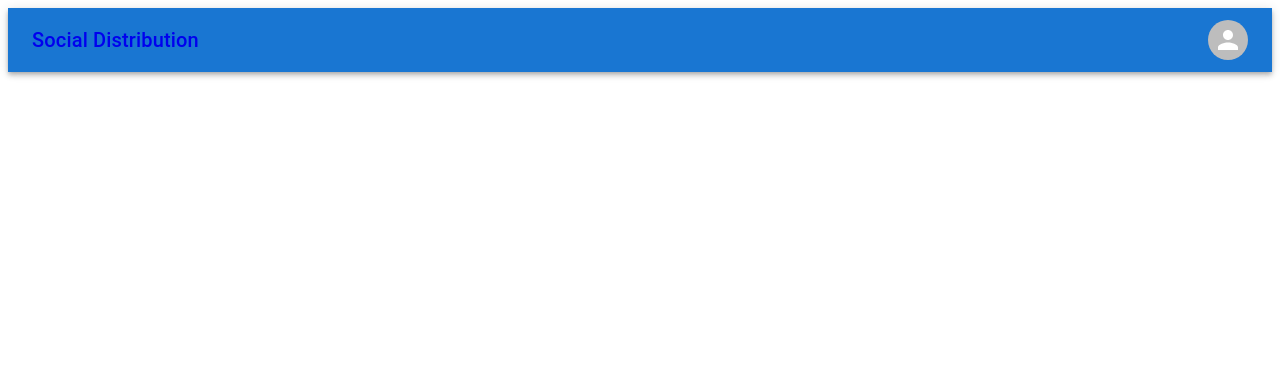
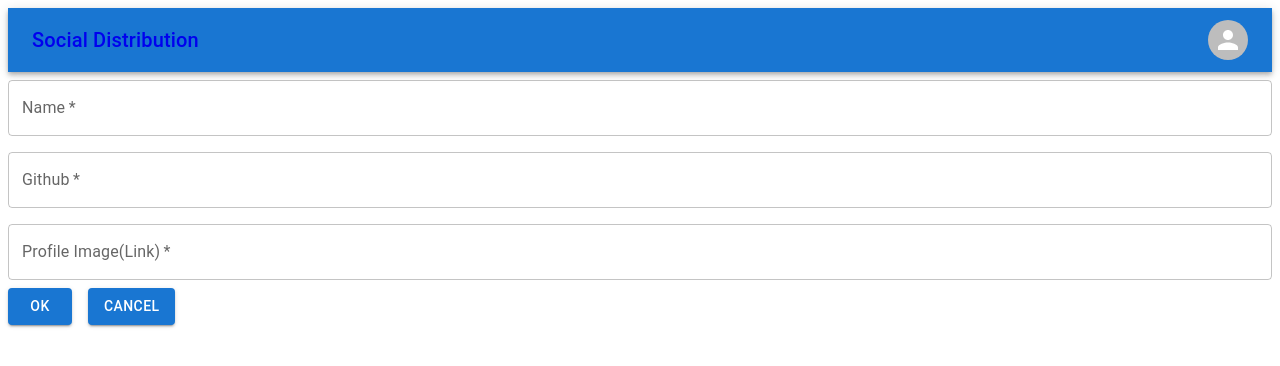
Before and after one commit to CMPUT404W22-Group-Project/Social-Distribution, a React (Create React App) app in the folder frontend/: page /authors/1/edit in a window 1280 px wide. Before the commit this address had no page. Shown: the top 366 px of the page. Built offline with nearby package versions, Linux system fonts and the light colour scheme; no server answers.

Commit message:
profile_edit

```diff
--- a/frontend/src/App.js
+++ b/frontend/src/App.js
@@ -5,6 +5,7 @@ import ProfilePictureCard from './components/ProfilePictureCard';
 import PostItem from './components/PostItem';
 import Header from './components/Header';
 import Profile from './containers/Profile/Profile';
+import ProfileEdit from './containers/Profile/ProfileEdit';
 import Login from './containers/Login/Login';
 const mockAuthor = {
   type: 'author',
@@ -95,6 +96,7 @@ function App() {
       <Routes>
         <Route path="/" element={<Login />} />
         <Route path="/authors/:authorId" element={<Profile />} />
+        <Route path="/authors/:authorId/edit" element={<ProfileEdit />} />
         <Route path="/posts/:post_id" element={<PostItem props={mockPost} />} />
         <Route
           path="/profile"
--- a/frontend/src/containers/Profile/Profile.js
+++ b/frontend/src/containers/Profile/Profile.js
@@ -1,25 +1,73 @@
 import React, { useState, useEffect } from 'react';
+import { useParams, useNavigate } from 'react-router-dom';
 import axios from 'axios';
 import Avatar from '@mui/material/Avatar';
 import Typography from '@mui/material/Typography';
 import List from '@mui/material/List';
 import GithubActivity from '../../components/GithubActivity';
+import Button from '@mui/material/Button';
+import Stack from '@mui/material/Stack';
+const BACKEND_URL = 'http://localhost:8000'; //process.env.REACT_APP_BACKEND_URL
 const Profile = () => {
+  let navigate = useNavigate();
+  let authorId = useParams();
   const [GHActivity, setGHActivity] = useState([]);
+  const [author, setAuthor] = useState({});
+  const getAuthorById = async (authorId) => {
+    try {
+      const response = await axios.get(
+        `${BACKEND_URL}/service/author/${authorId}`
+      );
+      setAuthor(response);
+    } catch (err) {
+      // Handle Error Here
+      console.error(err);
+    }
+  };
   const getGHEvents = async () => {
-    const response = await axios.get(
-      'https://api.github.com/users/Codyle212/events'
+    const ghUserName = author.github.substring(
+      author.github.lastIndexOf('/') + 1
     );
-    setGHActivity(response.data);
+    try {
+      const response = await axios.get(
+        `https://api.github.com/users/${ghUserName}/events`
+      );
+      setGHActivity(response.data);
+    } catch (err) {
+      // Handle Error Here
+      console.error(err);
+    }
   };
   useEffect(() => {
+    getAuthorById(authorId);
     getGHEvents();
   }, []);
   return (
     <>
+      <Stack
+        spacing={2}
+        direction="column"
+        sx={{
+          right: 100,
+          top: 200,
+          width: 100,
+          height: 100,
+          position: 'absolute',
+        }}
+      >
+        <Button
+          variant="contained"
+          onClick={() => {
+            navigate(`/authors/${authorId}/edit`);
+          }}
+        >
+          Edit
+        </Button>
+        <Button variant="contained">Follow</Button>
+      </Stack>
       <Avatar
         alt="Profile-image"
-        src="/static/images/avatar/1.jpg"
+        src={author.profileImage}
         sx={{
           ml: 10,
           mt: 10,
@@ -28,13 +76,13 @@ const Profile = () => {
         }}
       />
       <Typography sx={{ ml: 10 }} variant="h2" gutterBottom component="div">
-        Author
+        {author.type}
       </Typography>
       <Typography sx={{ ml: 10 }} variant="h4" gutterBottom component="div">
-        Name:
+        {`Name:${author.displayName}`}
       </Typography>
       <Typography sx={{ ml: 10 }} variant="h4" gutterBottom component="div">
-        GitHub:
+        {`GitHub:${author.displayName}`}
       </Typography>
       <Typography sx={{ ml: 10 }} variant="h4" gutterBottom component="div">
         GitHub Activities:
--- a/frontend/src/containers/Profile/ProfileEdit.js
+++ b/frontend/src/containers/Profile/ProfileEdit.js
@@ -0,0 +1,100 @@
+import React, { useState, useEffect } from 'react';
+import { useParams } from 'react-router-dom';
+import { useNavigate } from 'react-router-dom';
+import axios from 'axios';
+import TextField from '@mui/material/TextField';
+import Button from '@mui/material/Button';
+import Stack from '@mui/material/Stack';
+
+const BACKEND_URL = 'http://localhost:8000'; //process.env.REACT_APP_BACKEND_URL
+const ProfileEdit = () => {
+  let authorId = useParams();
+  let navigate = useNavigate();
+  const [author, setAuthor] = useState({});
+  const getAuthorById = async (authorId) => {
+    try {
+      const response = await axios.get(
+        `${BACKEND_URL}/service/author/${authorId}`
+      );
+      setAuthor(response);
+    } catch (err) {
+      // Handle Error Here
+      console.error(err);
+    }
+  };
+  const postAuthor = async (authorId, author) => {
+    try {
+      const response = await axios.post(
+        `${BACKEND_URL}/service/author/${authorId}`,
+        author
+      );
+      return response;
+    } catch (err) {
+      // Handle Error Here
+      console.error(err);
+    }
+  };
+  useEffect(() => {
+    getAuthorById(authorId);
+  }, []);
+  const handleChange = (prop) => (event) => {
+    setAuthor({ ...author, [prop]: event.target.value });
+  };
+  const onOkButtonClick = () => {
+    const status = postAuthor(authorId, author).status;
+    status === 201
+      ? navigate(`/authors/${authorId}`)
+      : alert('Post unsucessful');
+  };
+  return (
+    <>
+      <TextField
+        sx={{ my: 1 }}
+        required
+        fullWidth
+        id="author-display-name"
+        label="Name"
+        value={author.displayName}
+        onChange={handleChange('displayName')}
+      />
+      <TextField
+        sx={{ my: 1 }}
+        required
+        fullWidth
+        id="author-github"
+        label="Github"
+        value={author.github}
+        onChange={handleChange('github')}
+      />
+      <TextField
+        sx={{ my: 1 }}
+        required
+        fullWidth
+        id="author-profile-image"
+        label="Profile Image(Link)"
+        value={author.profileImage}
+        onChange={handleChange('profileImage')}
+      />
+      <Stack spacing={2} direction="row">
+        <Button
+          variant="contained"
+          onClick={() => {
+            onOkButtonClick();
+          }}
+        >
+          Ok
+        </Button>
+        <Button
+          variant="contained"
+          onClick={() => {
+            navigate(`/authors/${authorId}`);
+          }}
+        >
+          Cancel
+        </Button>
+      </Stack>
+    </>
+  );
+};
+
+export default ProfileEdit;
```
